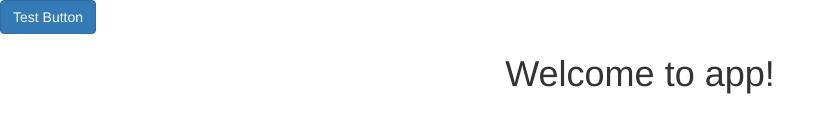
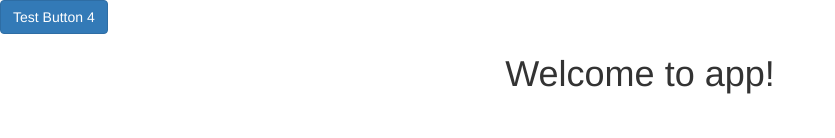
Before and after one commit to abhissha/Blitz2017, an Angular app in the folder croweDemo/: page / in a window 1280 px wide. Shown: the top 138 px of the page, without its empty margins (0-835 px from the left). Built offline with nearby package versions, Linux system fonts and the light colour scheme.

Commit message:
Initial commit

```diff
--- a/croweDemo/src/app/app.component.html
+++ b/croweDemo/src/app/app.component.html
@@ -1,5 +1,5 @@
 <!--The content below is only a placeholder and can be replaced.-->
-<button class="btn btn-primary">Test Button</button>
+<button class="btn btn-primary">Test Button 4</button>
 <div style="text-align:center">
   <h1>
     Welcome to {{title}}!
```
